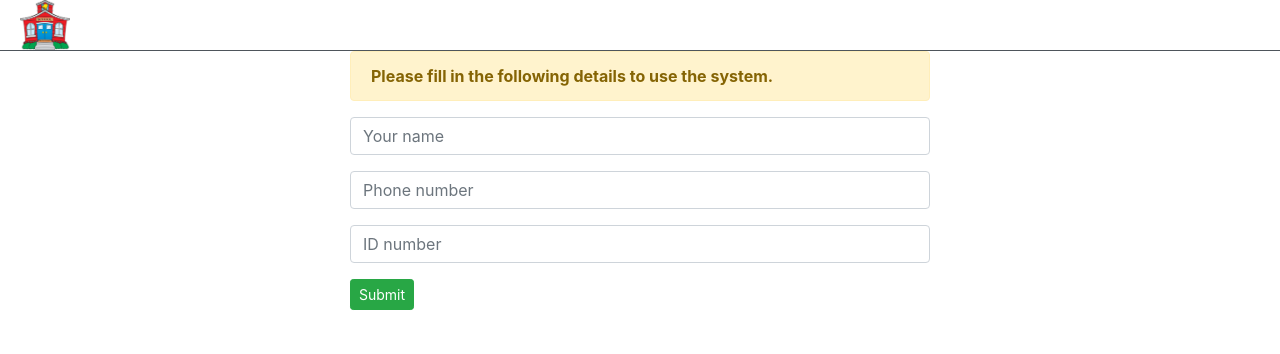
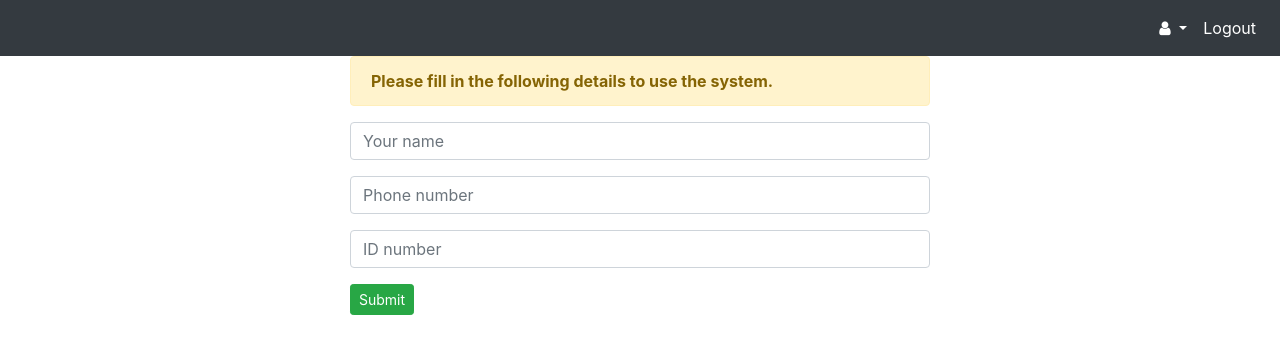
Before and after one commit to ngangavic/school-sys, a PHP site: page /teacher/index.php in a window 1280 px wide. Shown: the top 354 px of the page. Run offline with PHP 8.4, Linux system fonts and the light colour scheme; the visitor is signed in with stand-in values (Sample User, id 1); data comes from the database, SQL or seed files in the repository; data that the repository does not hold is empty.

Commit message:
teacher dash UI

```diff
--- a/teacher/index.php
+++ b/teacher/index.php
@@ -24,26 +24,46 @@ if (isset($_SESSION['email']) && isset($_SESSION['id']) && isset($_SESSION['name
     </head>
 
     <body>
-        <div class="header">
-            <div class="row">
-                <div class="col-xs-10 col-sm-10 col-md-6 col-lg-6">
-                    <img src="logo.jpg" width="50" height="50" alt="School logo">
+
+        <nav class="navbar navbar-expand-md bg-dark navbar-dark">
+            <!-- Brand -->
+            <a class="navbar-brand" href="#"><?php echo $school_row['name']; ?></a>
+
+            <!-- Toggler/collapsibe Button -->
+            <button class="navbar-toggler" type="button" data-toggle="collapse" data-target="#collapsibleNavbar">
+                <span class="navbar-toggler-icon"></span>
+            </button>
+
+            <!-- Navbar links -->
+            <div class="collapse navbar-collapse" id="collapsibleNavbar">
+
+                <ul class="navbar-nav ml-auto">
+                    <li class="nav-item dropdown">
+                        <a class="nav-link dropdown-toggle" style="color:#ffffff" href="#" id="navbardrop" data-toggle="dropdown">
+                        <i class="fa fa-1x fa-user"></i>
                             <?php
-                    if($_SESSION['name']=='1'){
-
-                    }else{
+                            if ($_SESSION['name'] == '1') {
+                            } else {
                                 echo $_SESSION['name'];
                             }
                             ?>
+                        </a>
+                        <div class="dropdown-menu">
+                            <a class="dropdown-item" href="#">Email</a>
+                            <a class="dropdown-item" href="#">ID no</a>
+                            <a class="dropdown-item" href="#">Phone</a>
                         </div>
+                    </li>
+                    <li><a href="logout.php" class="nav-link" style="color:#ffffff">Logout</a></li>
+                </ul>
             </div>
-        </div>
+        </nav>
 
         <div class="container-fluid">
 
             <div class="col-xs-12 col-sm-12 col-md-12 col-lg-12">
                 <?php
-                if ($_SESSION['name'] == "1" || $_SESSION['phone'] == "1" || $_SESSION['id_no']=='1') {
+                if ($_SESSION['name'] == "1" || $_SESSION['phone'] == "1" || $_SESSION['id_no'] == '1') {
                     //edit page
                 ?>
                     <div class="col-xs-12 col-sm-12 col-md-6 col-lg-6 offset-md-3">
@@ -72,42 +92,6 @@ if (isset($_SESSION['email']) && isset($_SESSION['id']) && isset($_SESSION['name
                 <?php
                 } else {
                 ?>
-
-                    <div class="row" style="margin-top: 10px">
-
-                        <div class="col-xs-12 col-sm-12 col-md-3 col-lg-3">
-                            <div class="card">
-                                <div class="card-body">
-                                    <div class="card-group">
-                                        Your Profile
-                                        <div class="card-img ml-auto">
-                                            <i class="fa fa-1x fa-user"></i>
-                                        </div>
-                                    </div>
-                                </div>
-                                <div class="card-footer">
-                                    <a href="#">Your Profile</a>
-                                </div>
-                            </div>
-                        </div>
-
-                        <div class="col-xs-12 col-sm-12 col-md-3 col-lg-3">
-                            <div class="card">
-                                <div class="card-body">
-                                    <div class="card-group">
-                                        Log Out
-                                        <div class="card-img ml-auto">
-                                            <i class="fa fa-1x fa-lock"></i>
-                                        </div>
-                                    </div>
-                                </div>
-                                <div class="card-footer">
-                                    <a href="logout.php">Log Out</a>
-                                </div>
-                            </div>
-                        </div>
-                    </div>
-
             </div>
 
             <div class="col-xs-12 col-sm-12 col-md-12 col-lg-12">
@@ -128,11 +112,11 @@ if (isset($_SESSION['email']) && isset($_SESSION['id']) && isset($_SESSION['name
                                 </thead>
                                 <tbody>
                                     <?php
-                                    $stmt=$conn->prepare("SELECT * FROM tbl_teachers_assigned WHERE teacher_id=?");
-                                    $stmt->bind_param("s",$_SESSION['id']);
+                                    $stmt = $conn->prepare("SELECT * FROM tbl_teachers_assigned WHERE teacher_id=?");
+                                    $stmt->bind_param("s", $_SESSION['id']);
                                     $stmt->execute();
                                     $result = $stmt->get_result();
-                                    while($row=$result->fetch_array()){
+                                    while ($row = $result->fetch_array()) {
                                     ?>
                                         <tr>
                                             <td><?php echo $row['class']; ?></td>
@@ -168,11 +152,11 @@ if (isset($_SESSION['email']) && isset($_SESSION['id']) && isset($_SESSION['name
                                 </thead>
                                 <tbody>
                                     <?php
-                                    $stmt=$conn->prepare("SELECT * FROM tbl_exam WHERE school=? ORDER BY date DESC");
-                                    $stmt->bind_param("s",$_SESSION['school']);
+                                    $stmt = $conn->prepare("SELECT * FROM tbl_exam WHERE school=? ORDER BY date DESC");
+                                    $stmt->bind_param("s", $_SESSION['school']);
                                     $stmt->execute();
                                     $result = $stmt->get_result();
-                                    while($row=$result->fetch_array()){
+                                    while ($row = $result->fetch_array()) {
                                     ?>
                                         <tr>
                                             <td><?php echo $row['name']; ?></td>
```
Lines whose indentation alone changed are shown as unchanged.
